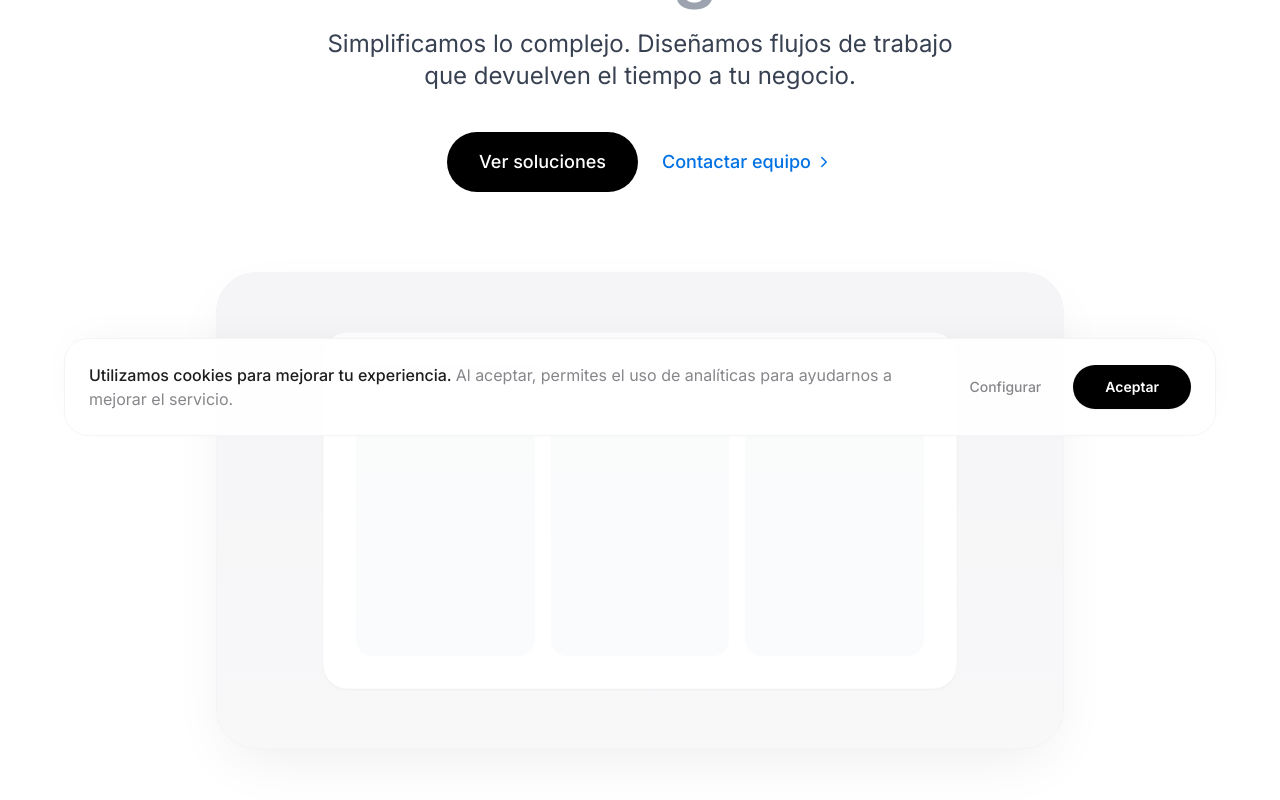
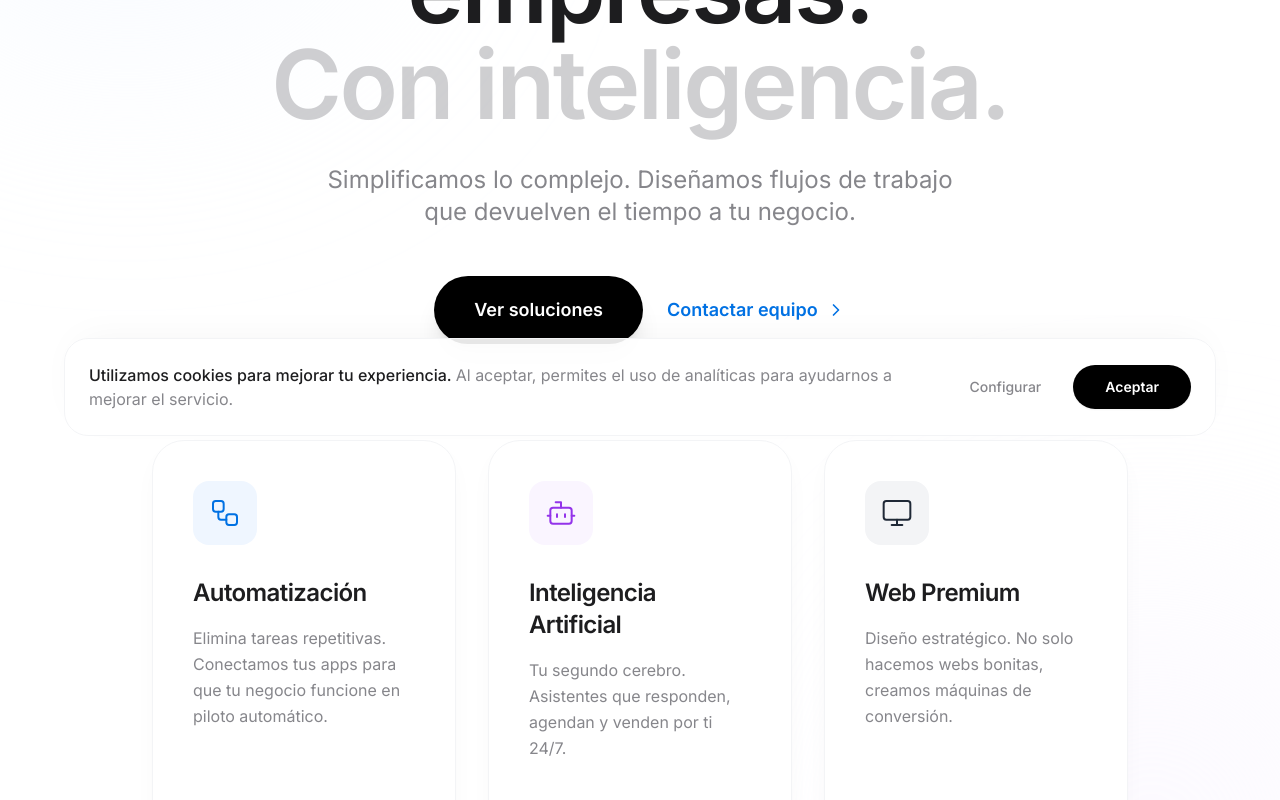
Before and after one commit to Mrbibs10/core-studios-web, a React (Vite) app: page / in a window 1280 px wide. Shown: the part 340-1140 px from the top of the page. Built offline with nearby package versions, Linux system fonts and the light colour scheme.

Commit message:
Update Hero.tsx

```diff
--- a/components/Hero.tsx
+++ b/components/Hero.tsx
@@ -1,59 +1,113 @@
 import React from 'react';
 import { ViewState } from '../types';
-import { ChevronRight } from 'lucide-react';
+import { ChevronRight, Workflow, Bot, Monitor } from 'lucide-react';
 
 interface HeroProps {
   onNavigate: (view: ViewState) => void;
 }
 
 const Hero: React.FC<HeroProps> = ({ onNavigate }) => {
+  const bentoServices = [
+    {
+      icon: Workflow,
+      iconColor: 'text-[#0071e3]',
+      bgColor: 'bg-blue-50',
+      title: "Automatización",
+      text: "Elimina tareas repetitivas. Conectamos tus apps para que tu negocio funcione en piloto automático."
+    },
+    {
+      icon: Bot,
+      iconColor: 'text-purple-600',
+      bgColor: 'bg-purple-50',
+      title: "Inteligencia Artificial",
+      text: "Tu segundo cerebro. Asistentes que responden, agendan y venden por ti 24/7."
+    },
+    {
+      icon: Monitor,
+      iconColor: 'text-gray-800',
+      bgColor: 'bg-gray-100',
+      title: "Web Premium",
+      text: "Diseño estratégico. No solo hacemos webs bonitas, creamos máquinas de conversión."
+    }
+  ];
+
   return (
-    <section className="relative min-h-screen flex flex-col items-center justify-center pt-20 pb-10 bg-white">
-      <div className="container mx-auto px-6 text-center max-w-4xl animate-fade-in">
+    <section className="relative min-h-screen flex flex-col items-center pt-32 pb-20 bg-white overflow-hidden">
+      {/* Background decoration */}
+      <div className="absolute top-0 left-1/2 -translate-x-1/2 w-full h-full pointer-events-none overflow-hidden">
+        <div className="absolute top-[-10%] left-[-10%] w-[40%] h-[40%] bg-blue-50/50 rounded-full blur-[120px]"></div>
+        <div className="absolute bottom-[-10%] right-[-10%] w-[40%] h-[40%] bg-purple-50/50 rounded-full blur-[120px]"></div>
+      </div>
 
-        <div className="inline-block mb-6">
-          <span className="text-xs font-semibold tracking-widest text-apple-subtext uppercase">
+      <div className="container mx-auto px-6 text-center max-w-5xl relative z-10">
+
+        {/* Badge superior */}
+        <div className="inline-block mb-8 animate-fade-in">
+          <span className="px-4 py-1.5 rounded-full bg-apple-bg text-[10px] font-bold tracking-[0.2em] text-apple-subtext uppercase border border-gray-100">
             Automatización en Mallorca
           </span>
         </div>
 
-        <h1 className="text-5xl md:text-7xl font-semibold tracking-tight leading-[1.1] text-apple-text mb-6">
+        {/* Headline principal */}
+        <h1 className="text-5xl md:text-8xl font-bold tracking-tight leading-[1.05] text-apple-text mb-8 animate-fade-in">
           Transformando empresas.<br />
-          <span className="text-gray-400">Con inteligencia.</span>
+          <span className="text-apple-subtext/40">Con inteligencia.</span>
         </h1>
 
-        <p className="text-xl md:text-2xl text-gray-700 font-normal max-w-2xl mx-auto mb-10 leading-relaxed">
+        {/* Sub-headline */}
+        <p className="text-xl md:text-2xl text-apple-subtext font-light max-w-2xl mx-auto mb-12 leading-relaxed animate-fade-in" style={{ animationDelay: '100ms' }}>
           Simplificamos lo complejo. Diseñamos flujos de trabajo que devuelven el tiempo a tu negocio.
         </p>
 
-        <div className="flex flex-col sm:flex-row gap-6 justify-center items-center">
+        {/* Botones de acción principales */}
+        <div className="flex flex-col sm:flex-row gap-6 justify-center items-center mb-24 animate-fade-in" style={{ animationDelay: '200ms' }}>
           <button
             onClick={() => onNavigate(ViewState.SERVICES)}
-            className="px-8 py-4 bg-black text-white rounded-full text-lg font-medium hover:bg-gray-800 hover:-translate-y-1 hover:shadow-xl transition-all duration-300 ease-out active:scale-95"
+            className="px-10 py-5 bg-black text-white rounded-full text-lg font-semibold hover:bg-gray-800 hover:-translate-y-1 hover:shadow-2xl transition-all duration-300 ease-out active:scale-95 shadow-xl"
           >
             Ver soluciones
           </button>
 
           <button
             onClick={() => onNavigate(ViewState.CONTACT)}
-            className="group flex items-center gap-1 text-apple-blue text-lg font-medium hover:underline decoration-2 underline-offset-4 transition-all"
+            className="group flex items-center gap-2 text-apple-blue text-lg font-semibold hover:underline decoration-2 underline-offset-8 transition-all"
           >
             Contactar equipo
-            <ChevronRight size={18} className="group-hover:translate-x-1 transition-transform" />
+            <ChevronRight size={20} className="group-hover:translate-x-1 transition-transform" />
           </button>
         </div>
 
-        <div className="mt-20 w-full max-w-5xl mx-auto rounded-[40px] overflow-hidden shadow-[0_20px_60px_-15px_rgba(0,0,0,0.08)] border border-gray-100 bg-apple-bg aspect-[16/9] flex items-center justify-center relative hover:scale-[1.01] transition-transform duration-700">
-          <div className="absolute inset-0 bg-gradient-to-b from-transparent to-white/30"></div>
-          <div className="w-3/4 h-3/4 bg-white rounded-3xl shadow-sm flex flex-col p-8 space-y-4 border border-gray-50">
-             <div className="w-1/3 h-4 bg-gray-100 rounded-full"></div>
-             <div className="w-full h-full grid grid-cols-3 gap-4">
-                <div className="bg-gray-50 rounded-2xl"></div>
-                <div className="bg-gray-50 rounded-2xl"></div>
-                <div className="bg-gray-50 rounded-2xl"></div>
-             </div>
-          </div>
+        {/* Bento Grid de Servicios - Sustituye a los antiguos placeholders */}
+        <div className="grid grid-cols-1 md:grid-cols-3 gap-8 text-left animate-fade-in" style={{ animationDelay: '300ms' }}>
+          {bentoServices.map((service, index) => (
+            <div
+              key={index}
+              className="group bg-white rounded-[32px] p-10 border border-gray-100 shadow-[0_10px_30px_-10px_rgba(0,0,0,0.05)] hover:shadow-2xl hover:-translate-y-2 transition-all duration-500 ease-out cursor-default"
+            >
+              <div className={`w-16 h-16 ${service.bgColor} ${service.iconColor} rounded-2xl flex items-center justify-center mb-8 group-hover:scale-110 transition-transform duration-500`}>
+                <service.icon size={32} strokeWidth={1.5} />
+              </div>
+
+              <h3 className="text-2xl font-bold text-apple-text mb-4 tracking-tight">
+                {service.title}
+              </h3>
+
+              <p className="text-[16px] leading-relaxed text-apple-subtext font-light">
+                {service.text}
+              </p>
+
+              <div className="mt-8 pt-8 border-t border-gray-50 opacity-0 group-hover:opacity-100 transition-opacity duration-500">
+                <button
+                  onClick={() => onNavigate(ViewState.SERVICES)}
+                  className="text-sm font-semibold text-apple-blue flex items-center gap-1"
+                >
+                  Saber más <ChevronRight size={14} />
+                </button>
+              </div>
+            </div>
+          ))}
         </div>
+
       </div>
     </section>
   );
```
